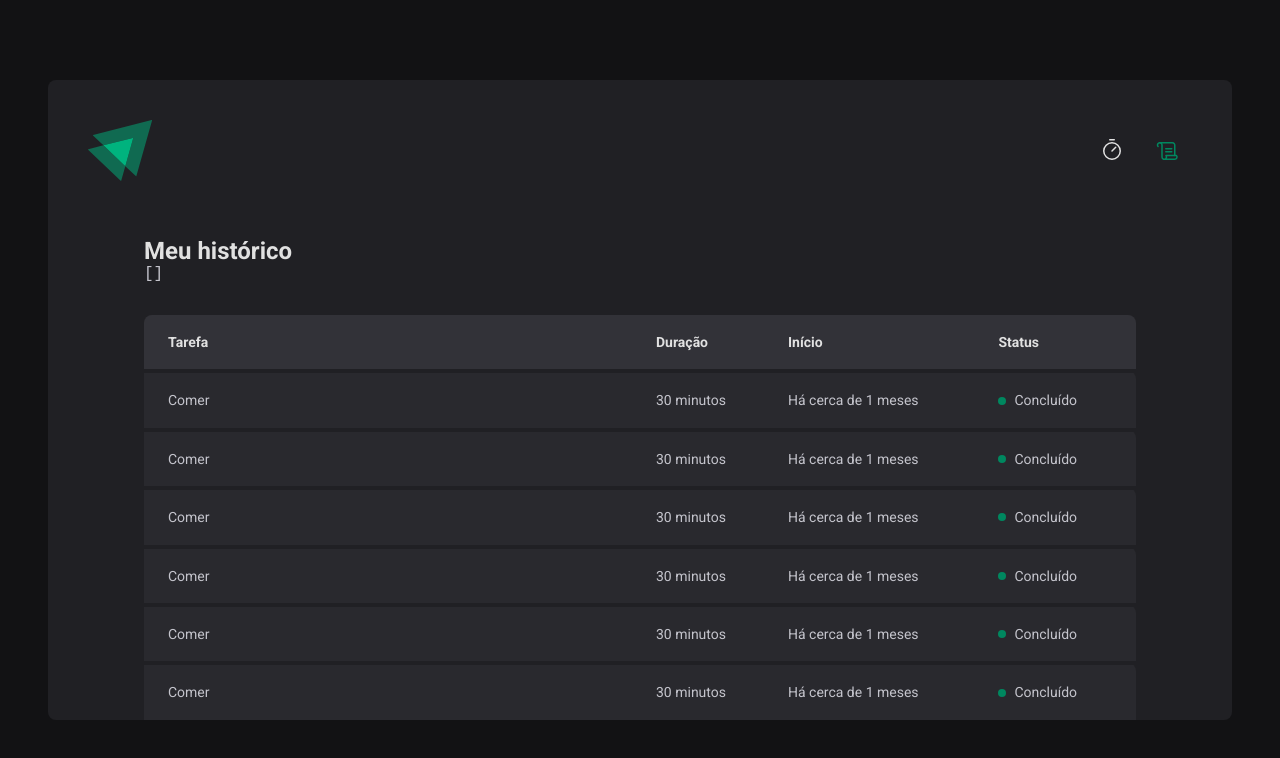
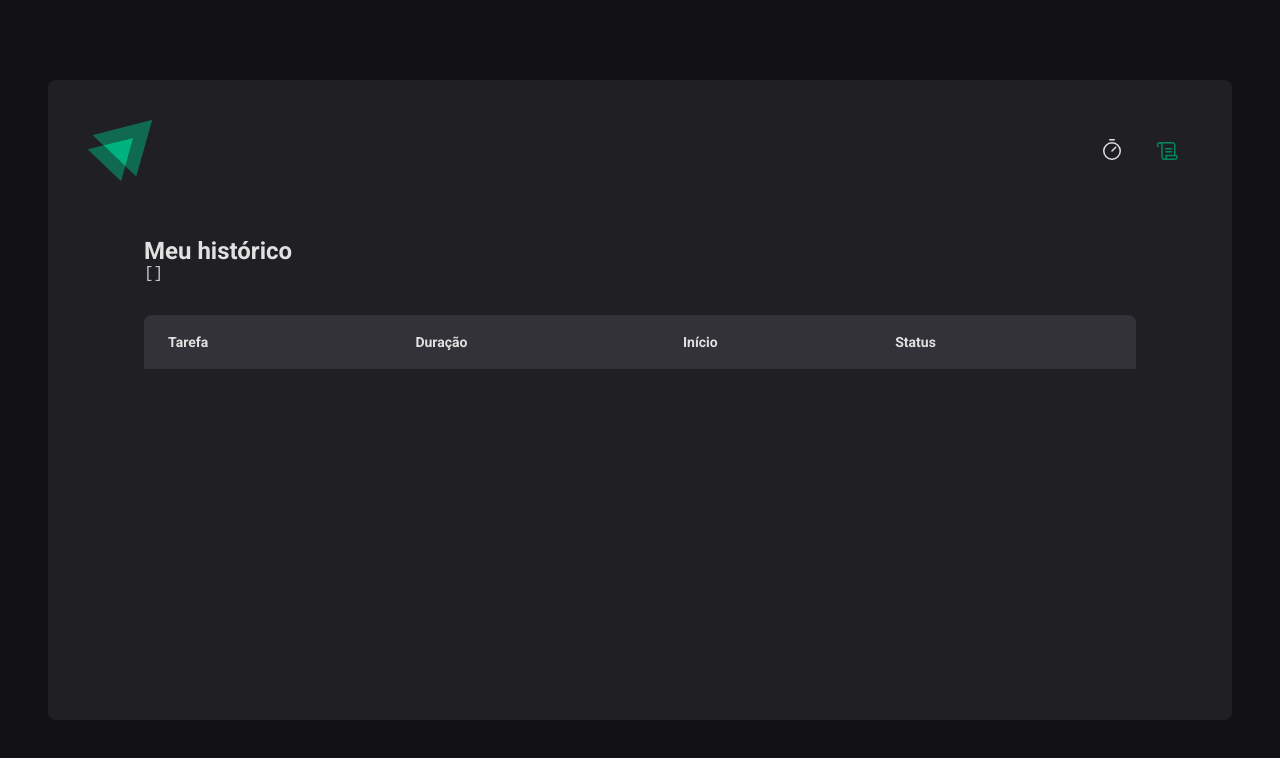
Before and after one commit to tiohs/GoBarber, a React (Vite) app in the folder Nivel 4/02_Criando_SPAS/timer/: page /history in a window 1280 px wide. Shown: the top 758 px of the page. Built offline with nearby package versions, Linux system fonts and the light colour scheme.

Commit message:
feat: updade

```diff
--- a/Nivel 4/02_Criando_SPAS/timer/src/pages/History/index.tsx
+++ b/Nivel 4/02_Criando_SPAS/timer/src/pages/History/index.tsx
@@ -19,54 +19,18 @@ export function History() {
             </tr>
           </thead>
           <tbody>
-            <tr>
-              <td>Comer</td>
-              <td>30 minutos</td>
-              <td>Há cerca de 1 meses</td>
-              <td>
-                <Status statusColor="green">Concluído</Status>
-              </td>
-            </tr>
-            <tr>
-              <td>Comer</td>
-              <td>30 minutos</td>
-              <td>Há cerca de 1 meses</td>
-              <td>
-                <Status statusColor="green">Concluído</Status>
-              </td>
-            </tr>
-            <tr>
-              <td>Comer</td>
-              <td>30 minutos</td>
-              <td>Há cerca de 1 meses</td>
-              <td>
-                <Status statusColor="green">Concluído</Status>
-              </td>
-            </tr>
-            <tr>
-              <td>Comer</td>
-              <td>30 minutos</td>
-              <td>Há cerca de 1 meses</td>
-              <td>
-                <Status statusColor="green">Concluído</Status>
-              </td>
-            </tr>
-            <tr>
-              <td>Comer</td>
-              <td>30 minutos</td>
-              <td>Há cerca de 1 meses</td>
-              <td>
-                <Status statusColor="green">Concluído</Status>
-              </td>
-            </tr>
-            <tr>
-              <td>Comer</td>
-              <td>30 minutos</td>
-              <td>Há cerca de 1 meses</td>
-              <td>
-                <Status statusColor="green">Concluído</Status>
-              </td>
-            </tr>
+            {cycles.map((cycles) => {
+              return (
+                <tr key={cycles.id}>
+                  <td>{cycles.task}</td>
+                  <td>{cycles.minutesAmount}</td>
+                  <td>{cycles.startDate.toDateString()}</td>
+                  <td>
+                    <Status statusColor="green">Concluído</Status>
+                  </td>
+                </tr>
+              )
+            })}
           </tbody>
         </table>
       </HistoryList>
```
